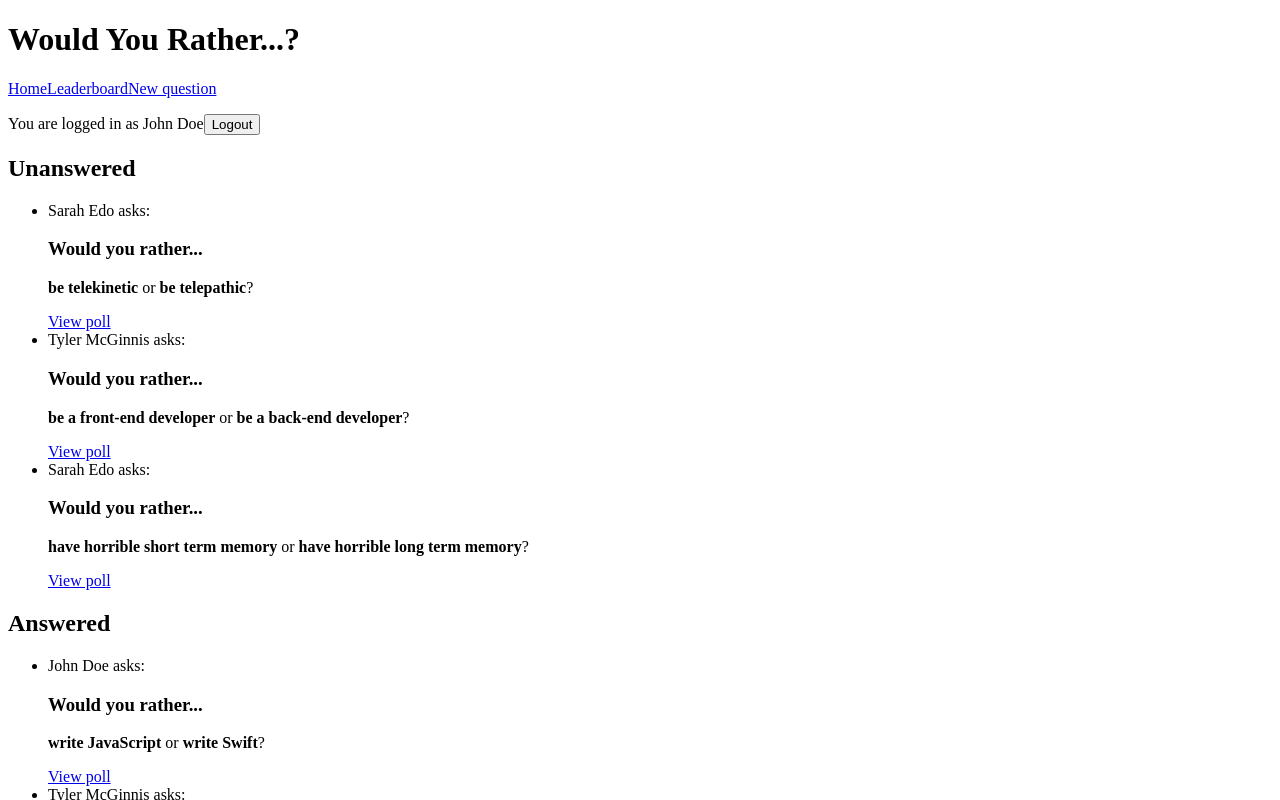
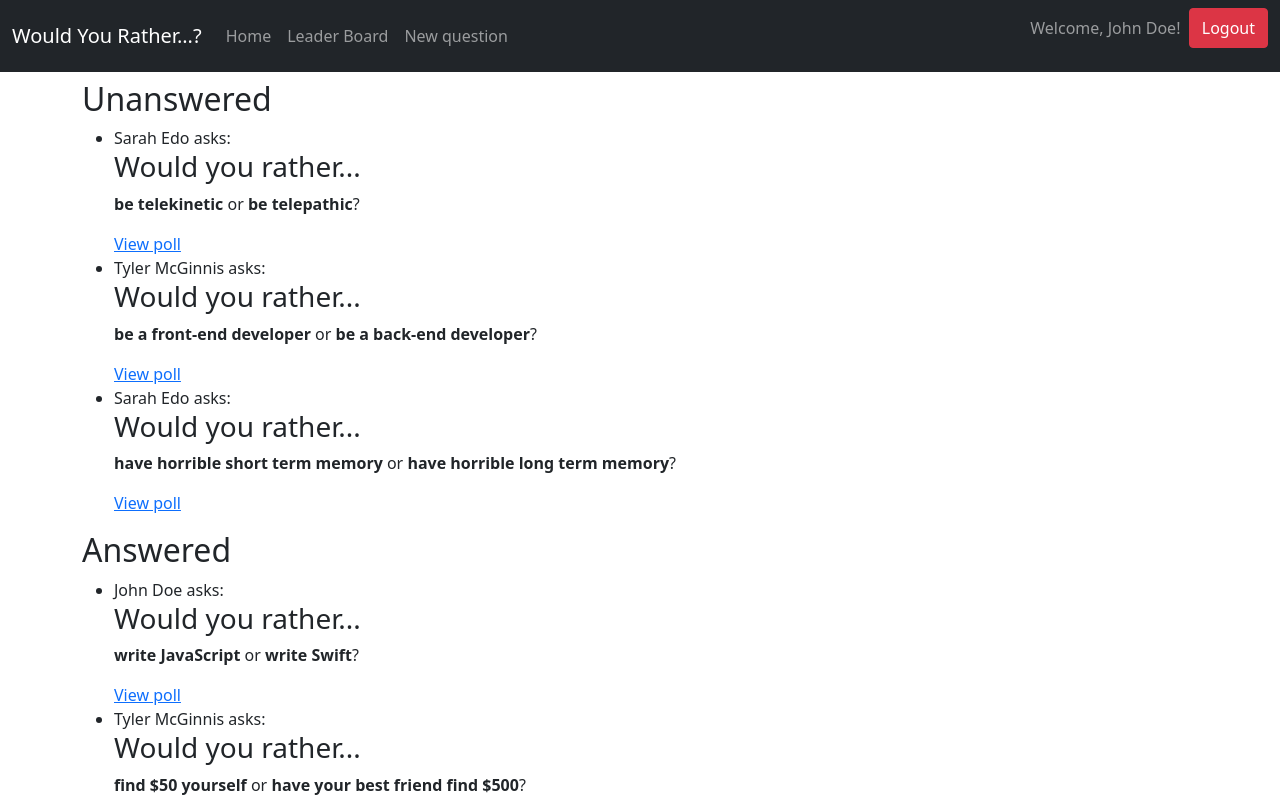
Before and after one commit to neilvcarvalho/would-you-rather, a React (Create React App) app: page / in a window 1280 px wide. Both pictures are taken after a click on the button "John Doe". Shown: the top 800 px of the page. Built offline with nearby package versions, Linux system fonts and the light colour scheme.

Commit message:
Use bootstrap navbar

```diff
--- a/public/index.html
+++ b/public/index.html
@@ -1,43 +1,22 @@
-<!DOCTYPE html>
+<!doctype html>
 <html lang="en">
   <head>
-    <meta charset="utf-8" />
+    <!-- Required meta tags -->
+    <meta charset="utf-8">
+    <meta name="theme-color" content="#000000" />
+    <meta name="viewport" content="width=device-width, initial-scale=1">
     <link rel="icon" href="%PUBLIC_URL%/favicon.ico" />
-    <meta name="viewport" content="width=device-width, initial-scale=1" />
-    <meta name="theme-color" content="#000000" />
-    <meta
-      name="description"
-      content="Web site created using create-react-app"
-    />
     <link rel="apple-touch-icon" href="%PUBLIC_URL%/logo192.png" />
-    <!--
-      manifest.json provides metadata used when your web app is installed on a
-      user's mobile device or desktop. See https://developers.google.com/web/fundamentals/web-app-manifest/
-    -->
     <link rel="manifest" href="%PUBLIC_URL%/manifest.json" />
-    <!--
-      Notice the use of %PUBLIC_URL% in the tags above.
-      It will be replaced with the URL of the `public` folder during the build.
-      Only files inside the `public` folder can be referenced from the HTML.
 
-      Unlike "/favicon.ico" or "favicon.ico", "%PUBLIC_URL%/favicon.ico" will
-      work correctly both with client-side routing and a non-root public URL.
-      Learn how to configure a non-root public URL by running `npm run build`.
-    -->
-    <title>React App</title>
+    <link href="https://cdn.jsdelivr.net/npm/bootstrap@5.0.0-beta1/dist/css/bootstrap.min.css" rel="stylesheet" integrity="sha384-giJF6kkoqNQ00vy+HMDP7azOuL0xtbfIcaT9wjKHr8RbDVddVHyTfAAsrekwKmP1" crossorigin="anonymous">
+
+    <title>Would you rather...?</title>
   </head>
   <body>
     <noscript>You need to enable JavaScript to run this app.</noscript>
     <div id="root"></div>
-    <!--
-      This HTML file is a template.
-      If you open it directly in the browser, you will see an empty page.
 
-      You can add webfonts, meta tags, or analytics to this file.
-      The build step will place the bundled scripts into the <body> tag.
-
-      To begin the development, run `npm start` or `yarn start`.
-      To create a production bundle, use `npm run build` or `yarn build`.
-    -->
+    <script src="https://cdn.jsdelivr.net/npm/bootstrap@5.0.0-beta1/dist/js/bootstrap.bundle.min.js" integrity="sha384-ygbV9kiqUc6oa4msXn9868pTtWMgiQaeYH7/t7LECLbyPA2x65Kgf80OJFdroafW" crossorigin="anonymous"></script>
   </body>
 </html>
--- a/src/components/App.js
+++ b/src/components/App.js
@@ -25,12 +25,12 @@
           {
             authedUser
             ? (
-              <div>
+              <main class='container' style={{paddingTop: '5em'}}>
                 <Route path='/leaderboard' exact component={Leaderboard} />
                 <Route path='/questions/:id' component={QuestionPage} />
                 <Route path='/add' exact component={NewQuestion} />
                 <Route path='/' exact component={Home} />
-                </div>
+              </main>
             )
             : <Login />
           }
--- a/src/components/Navbar.js
+++ b/src/components/Navbar.js
@@ -12,21 +12,43 @@
     const { authedUser, users } = this.props
 
     return (
-      <header>
-        <h1>Would You Rather...?</h1>
+      <nav className='navbar navbar-expand-md navbar-dark bg-dark fixed-top'>
+        <div className='container-fluid'>
+        <Link to='/' className='navbar-brand'>Would You Rather...?</Link>
+          <button className='navbar-toggler' type='button' data-bs-toggle='collapse' data-bs-target='#navbarsExampleDefault' aria-controls='navbarsExampleDefault' aria-expanded='false' aria-label='Toggle navigation'>
+            <span className='navbar-toggler-icon'></span>
+          </button>
 
-        <Link to='/'>Home</Link>
-        <Link to='/leaderboard'>Leaderboard</Link>
-        <Link to='/add'>New question</Link>
+          <div className='collapse navbar-collapse' id='navbarsExampleDefault'>
+            <ul className='navbar-nav me-auto mb-2 mb-md-0'>
+              <li className='nav-item active'>
+                <Link to='/' className='nav-link'>Home</Link>
+              </li>
+              <li className='nav-item'>
+                <Link to='/leaderboard' className='nav-link'>Leader Board</Link>
+              </li>
+              <li className='nav-item'>
+                <Link to='/add' className='nav-link'>New question</Link>
+              </li>
 
-        {
-          this.props.authedUser &&
-          <p>
-            You are logged in as {users[authedUser].name}
-            <button onClick={() => this.logout()}>Logout</button>
-          </p>
-        }
-      </header>
+            </ul>
+
+            {
+              this.props.authedUser &&
+              <p className='d-flex'>
+                <span className='navbar-text'>
+                  Welcome, {users[authedUser].name}!
+                  &nbsp;
+                </span>
+
+                <button className='btn btn-danger btn-small' onClick={() => this.logout()}>
+                Logout
+                </button>
+              </p>
+            }
+          </div>
+        </div>
+      </nav>
     )
   }
 }
```
